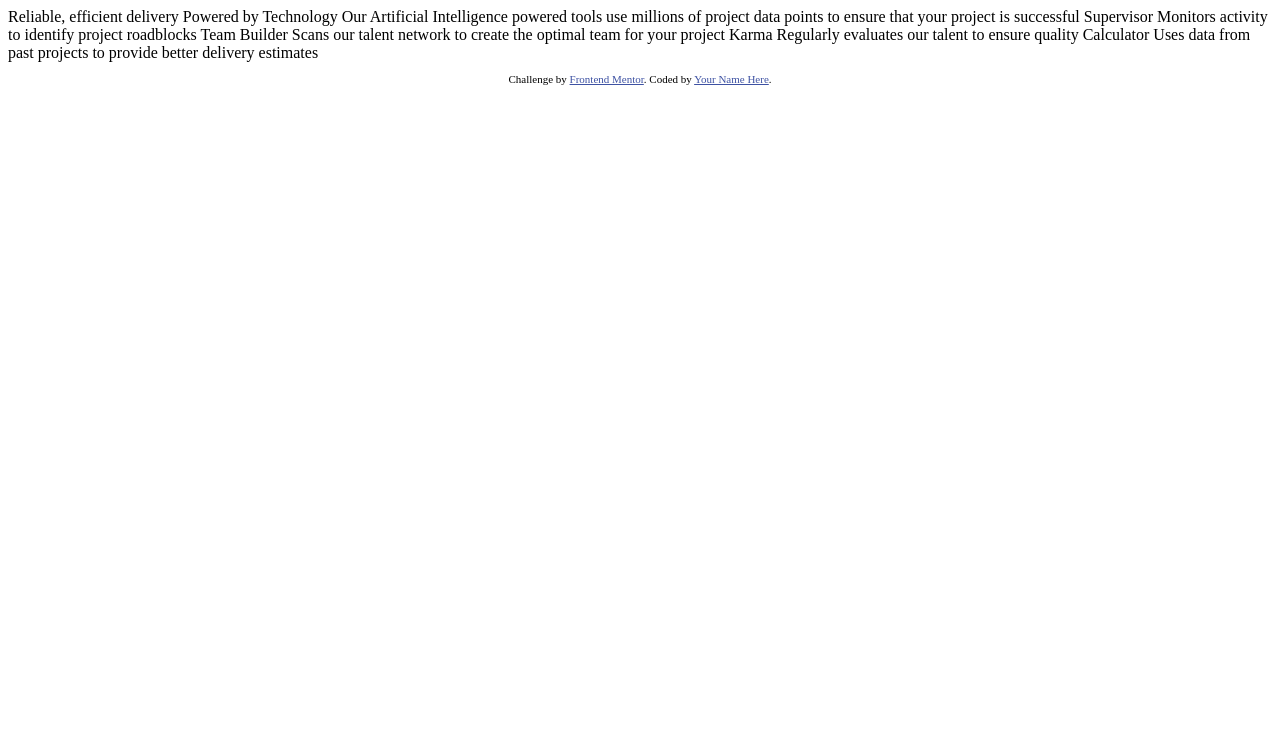
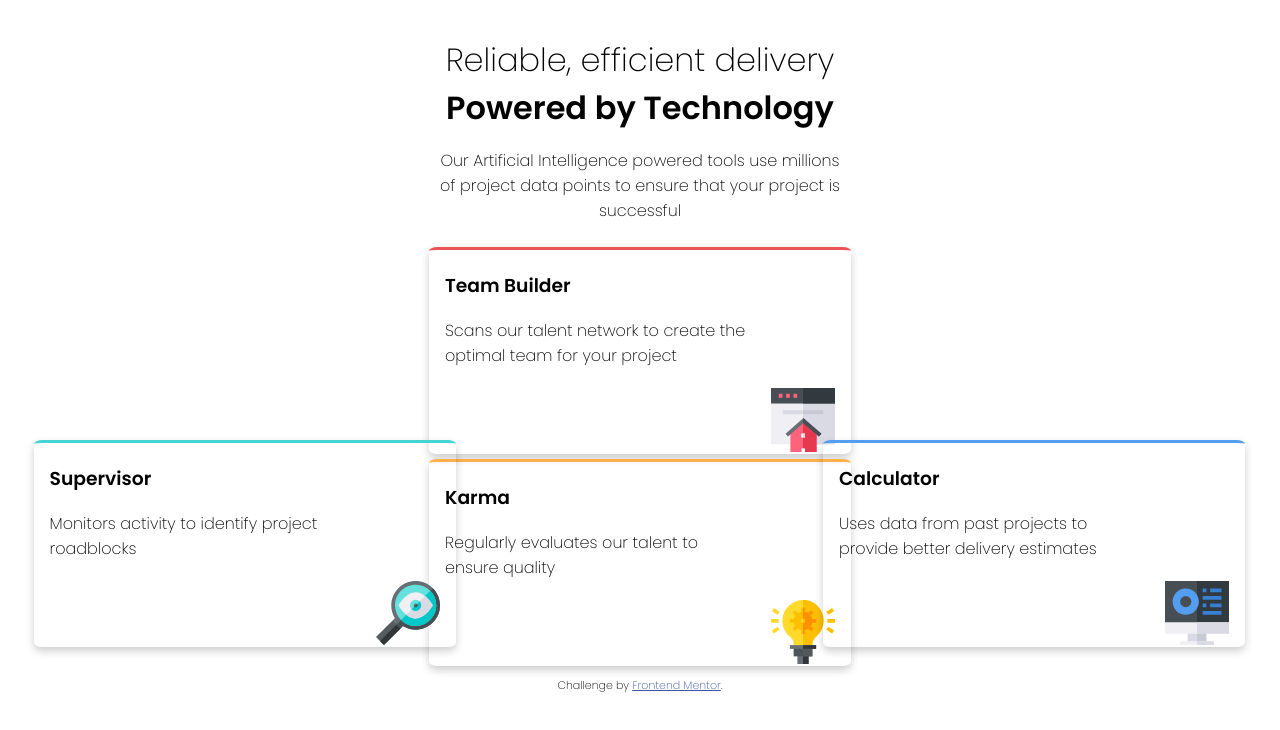
Before and after one commit to MindSet0/Four-Card-Feature-Section, a plain HTML site: page index.html in a window 1280 px wide. Drawn offline with Linux system fonts and the light colour scheme.

Commit message:
Challenge complete

```diff
--- a/index.html
+++ b/index.html
@@ -1,44 +1,67 @@
 <!DOCTYPE html>
 <html lang="en">
   <head>
-  <meta charset="UTF-8">
-  <meta name="viewport" content="width=device-width, initial-scale=1.0"> <!-- displays site properly based on user's device -->
+    <meta charset="UTF-8" />
+    <meta name="viewport" content="width=device-width, initial-scale=1.0" />
 
-  <link rel="icon" type="image/png" sizes="32x32" href="./images/favicon-32x32.png">
+    <link
+      rel="icon"
+      type="image/png"
+      sizes="32x32"
+      href="./images/favicon-32x32.png"
+    />
 
     <title>Frontend Mentor | Four card feature section</title>
 
-  <!-- Feel free to remove these styles or customise in your own stylesheet 👍 -->
-  <style>
-    .attribution { font-size: 11px; text-align: center; }
-    .attribution a { color: hsl(228, 45%, 44%); }
-  </style>
+    <link rel="preconnect" href="https://fonts.gstatic.com">
+    <link href="https://fonts.googleapis.com/css2?family=Poppins:wght@200;400;600&display=swap" rel="stylesheet">
+
+    <link rel="stylesheet" href="./styles.css" />
   </head>
   <body>
+    <div class="header">
+      <h1>Reliable, efficient delivery <strong>Powered by Technology</strong></h1>
 
-  Reliable, efficient delivery
-  Powered by Technology
+      <p>
+        Our Artificial Intelligence powered tools use millions of project data
+        points to ensure that your project is successful
+      </p>
+    </div>
 
-  Our Artificial Intelligence powered tools use millions of project data points
-  to ensure that your project is successful
+    <div class="container">
+      <div class="card" id="supervisor">
+        <h3>Supervisor</h3>
+        <p>Monitors activity to identify project roadblocks</p>
+        <img src="./images/icon-supervisor.svg" alt="" />
+      </div>
 
-  Supervisor
-  Monitors activity to identify project roadblocks
+      <div class="card" id="team-builder">
+        <h3>Team Builder</h3>
+        <p>
+          Scans our talent network to create the optimal team for your project
+        </p>
+        <img src="./images/icon-team-builder.svg" alt="" />
+      </div>
 
-  Team Builder
-  Scans our talent network to create the optimal team for your project
+      <div class="card" id="karma">
+        <h3>Karma</h3>
+        <p>Regularly evaluates our talent to ensure quality</p>
+        <img src="./images/icon-karma.svg" alt="" />
+      </div>
 
-  Karma
-  Regularly evaluates our talent to ensure quality
-
-  Calculator
-  Uses data from past projects to provide better delivery estimates
-
+      <div class="card" id="calculator">
+        <h3>Calculator</h3>
+        <p>Uses data from past projects to provide better delivery estimates</p>
+        <img src="./images/icon-calculator.svg" alt="" />
+      </div>
+    </div>
 
     <footer>
       <p class="attribution">
-      Challenge by <a href="https://www.frontendmentor.io?ref=challenge" target="_blank">Frontend Mentor</a>.
-      Coded by <a href="#">Your Name Here</a>.
+        Challenge by
+        <a href="https://www.frontendmentor.io?ref=challenge" target="_blank"
+          >Frontend Mentor</a
+        >.
       </p>
     </footer>
   </body>
--- /dev/null
+++ b/styles.css
@@ -0,0 +1,76 @@
+.attribution {
+  font-size: 11px;
+  text-align: center;
+}
+.attribution a {
+  color: hsl(228, 45%, 44%);
+}
+
+body {
+  padding: 2%;
+  font-family: "Poppins", sans-serif;
+}
+
+h1 {
+  margin: 2px;
+  font-weight: 200;
+}
+
+p {
+  font-weight: 200;
+}
+
+/* strong {
+  font-weight: 600;
+} */
+
+.header {
+  text-align: center;
+  margin-bottom: 2%;
+  padding: 0 33%;
+}
+
+.card {
+  box-shadow: 0 4px 8px 0 rgba(0, 0, 0, 0.2);
+  padding: 2px 16px;
+  border-radius: 2%;
+  height: 200px;
+  width: 390px;
+  border-top: solid;
+}
+
+.card:hover {
+  box-shadow: 0 8px 16px 0 rgba(0, 0, 0, 0.2);
+}
+
+img {
+  float: right;
+}
+
+.card p {
+  margin-bottom: 20px;
+  padding-right: 85px;
+}
+
+#supervisor {
+  border-color: hsl(180, 62%, 55%);
+  position: absolute;
+  top: 55%;
+}
+
+#team-builder {
+  border-color: hsl(0, 78%, 62%);
+  margin: 5px auto;
+}
+
+#karma {
+  border-color: hsl(34, 97%, 64%);
+  margin: 5px auto;
+}
+
+#calculator {
+  border-color: hsl(212, 86%, 64%);
+  position: absolute;
+  top: 55%;
+  right: 35px;
+}
```
Lines whose indentation alone changed are shown as unchanged.
